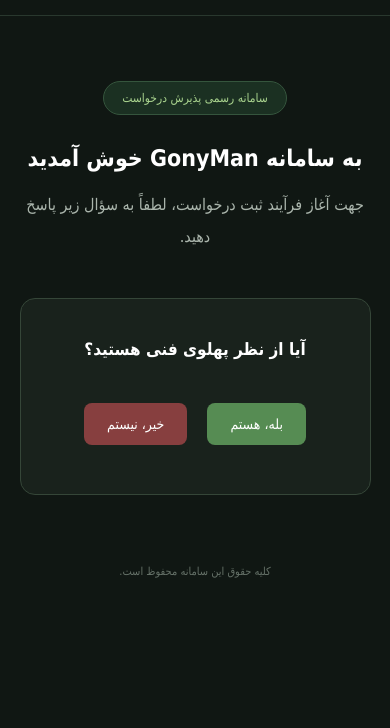
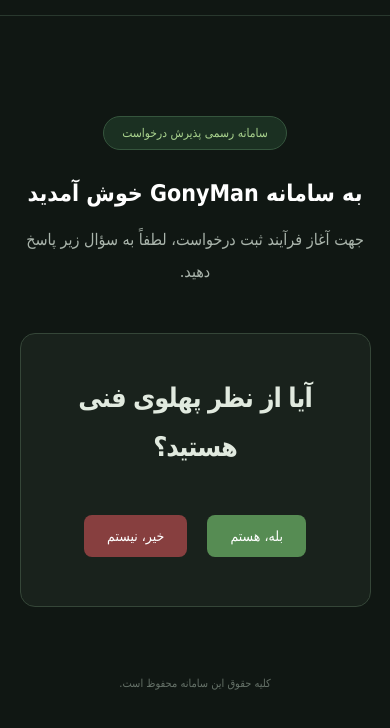
Before and after one commit to amyrbasjfry05-tech/gonyman, a plain HTML site: page index.html in a window 390 px wide. Shown: the part 50-778 px from the top of the page. Drawn offline with Linux system fonts and the light colour scheme.

Commit message:
Update style.css

```diff
--- a/style.css
+++ b/style.css
@@ -122,12 +122,14 @@ button {
     }
 
     .question-box h2 {
-        font-size: 17px;
-    }
-
-    .container {
-        margin-top: 65px;
-    }
+    font-family: Tahoma, sans-serif;
+    font-size: 27px;
+    font-weight: 900;
+    color: #e1eadf;
+    letter-spacing: -1px;
+    line-height: 1.8;
+    margin-bottom: 35px;
+}
 
     button {
         padding: 13px 23px;
```
